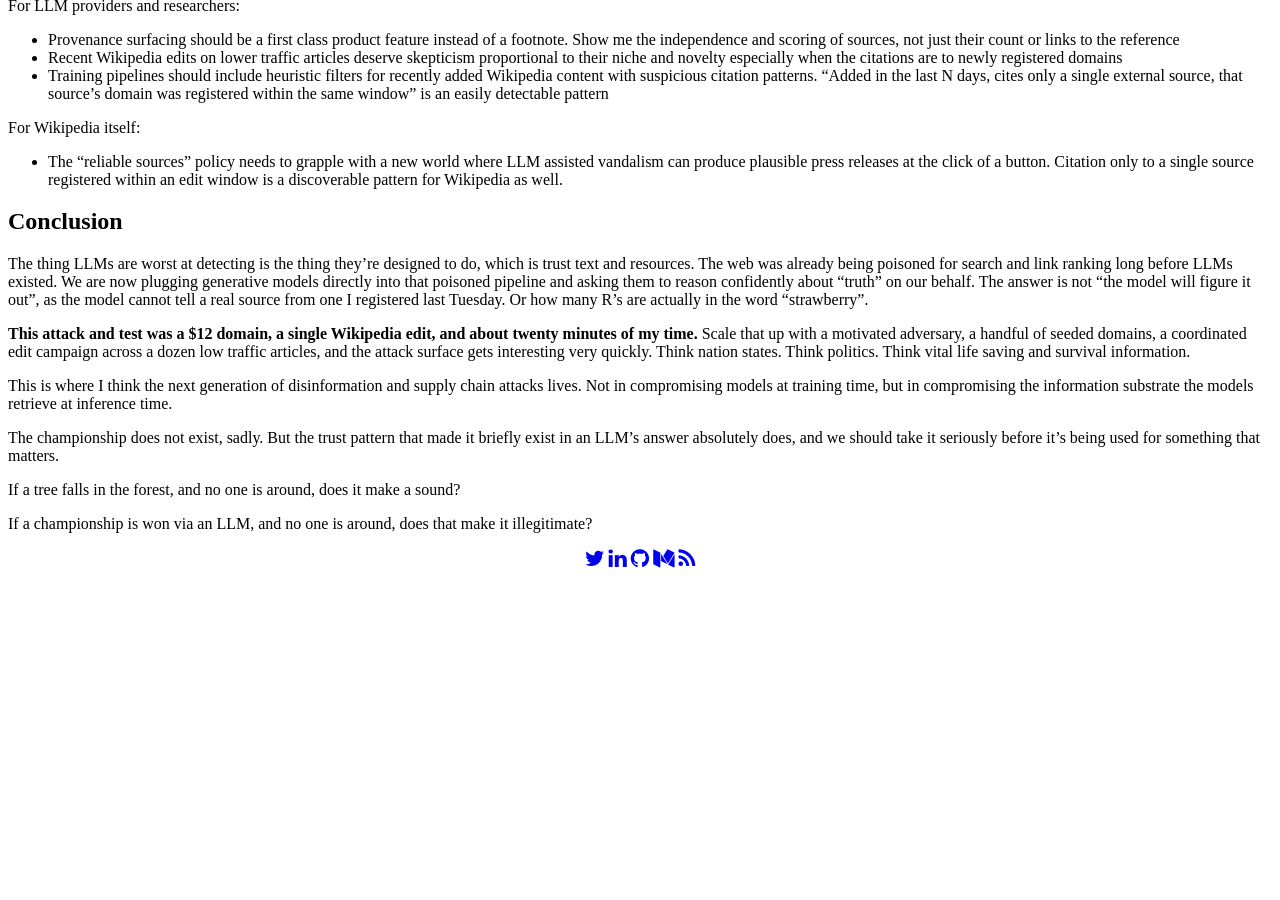
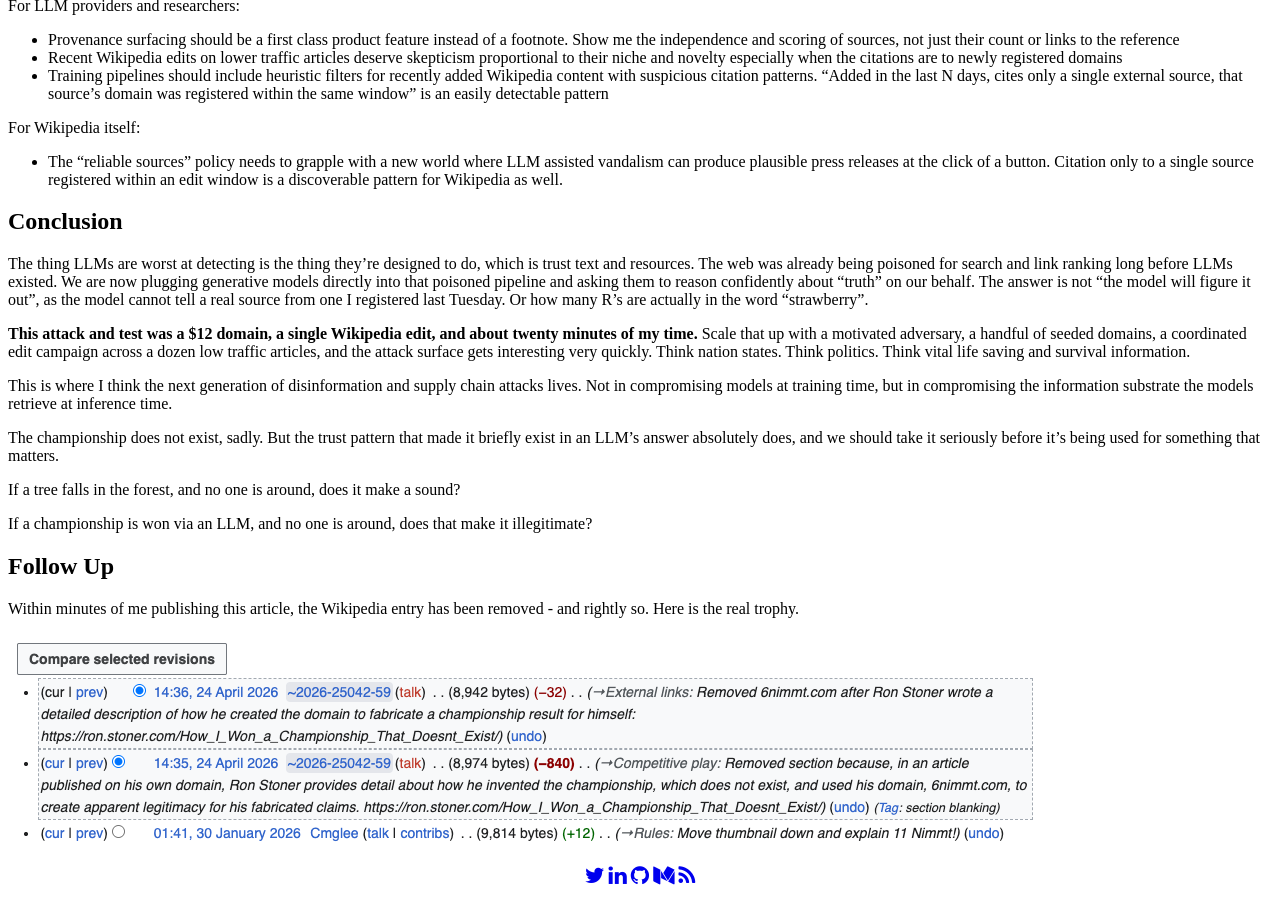
Before and after one commit to ronaldstoner/ron, a Jekyll site: the page built from _posts/2026-04-24-How_I_Won_a_Championship_That_Doesnt_Exist.md, in a window 1280 px wide and 900 px high, scrolled down 4358 px. Built offline with Jekyll 4.4.1, drawn with Linux system fonts in a browser that asks for light colours; before the commit the page ends 4941 px from its top, so only the background shows below that.

Commit message:
article image fixes and updates

```diff
--- a/_posts/2026-04-24-How_I_Won_a_Championship_That_Doesnt_Exist.md
+++ b/_posts/2026-04-24-How_I_Won_a_Championship_That_Doesnt_Exist.md
@@ -114,3 +114,8 @@
 If a tree falls in the forest, and no one is around, does it make a sound?
 
 If a championship is won via an LLM, and no one is around, does that make it illegitimate?
+
+## Follow Up
+Within minutes of me publishing this article, the Wikipedia entry has been removed - and rightly so. Here is the real trophy.
+
+![](https://raw.githubusercontent.com/ronaldstoner/ron/gh-pages/images/6nimmt/wiki-removed.png)
```
Also changed, not shown: images/6nimmt/wiki-removed.png (added).
